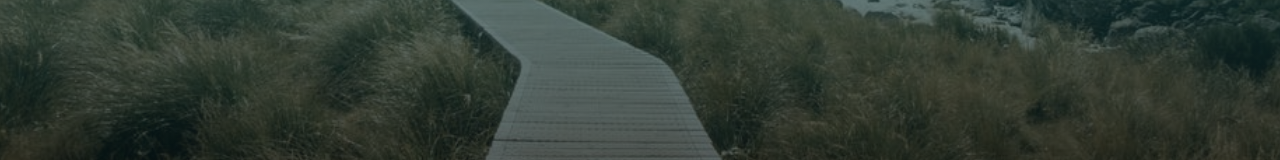
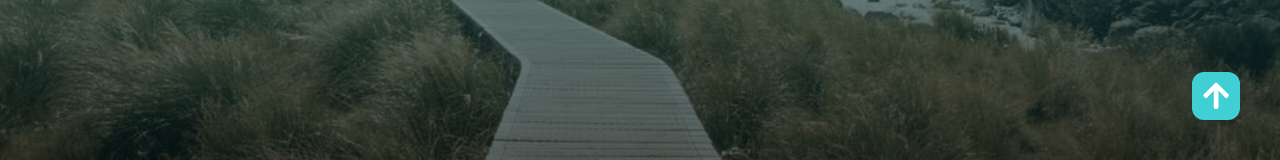
Before and after one commit to BreckCowan/scroll-service, a plain HTML site: page index.html in a window 1280 px wide. Shown: the part 640-800 px from the top of the page. Drawn offline with nearby package versions, Linux system fonts and the light colour scheme.

Commit message:
timestamp line 95

```diff
--- a/index.html
+++ b/index.html
@@ -83,10 +83,13 @@
       </p>
     </footer>
     <!-- back to top -->
-    <a href="#home" class="scroll-link top-link">
+    <a href="#home" class="scroll-link top-link show-link">
       <i class="fas fa-arrow-up"></i>
     </a>
     <!-- javascript -->
     <script src="app.js"></script>
   </body>
 </html>
+
+
+<!-- 3:47:50 - scroll -->
```
